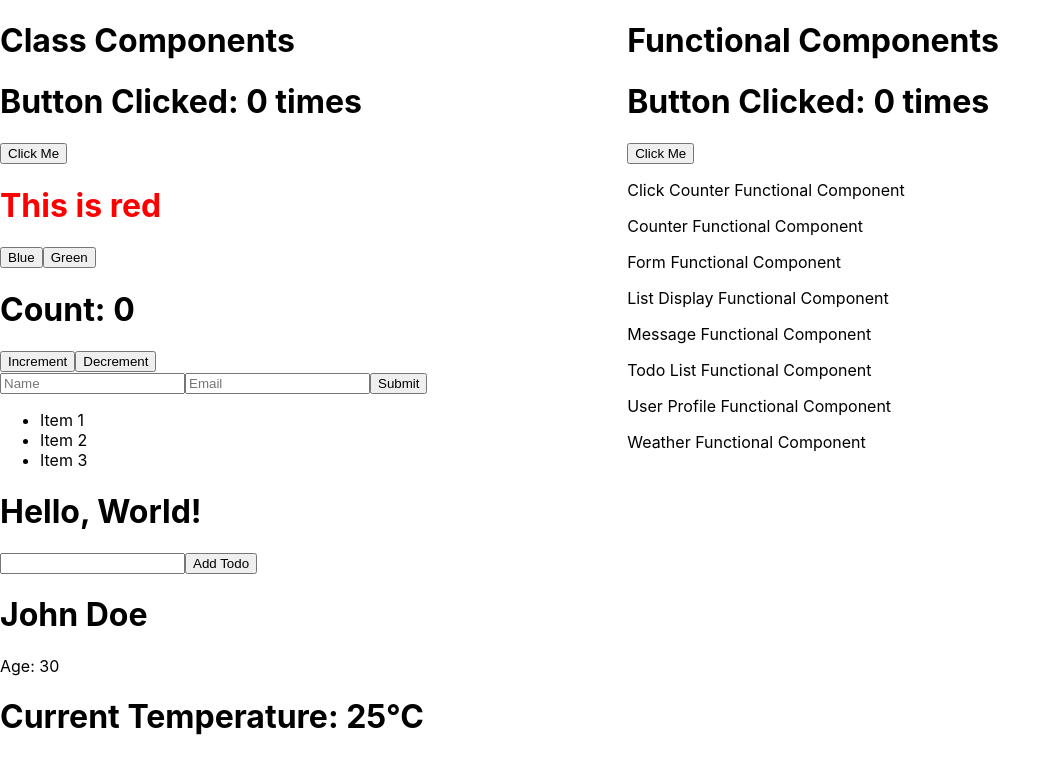
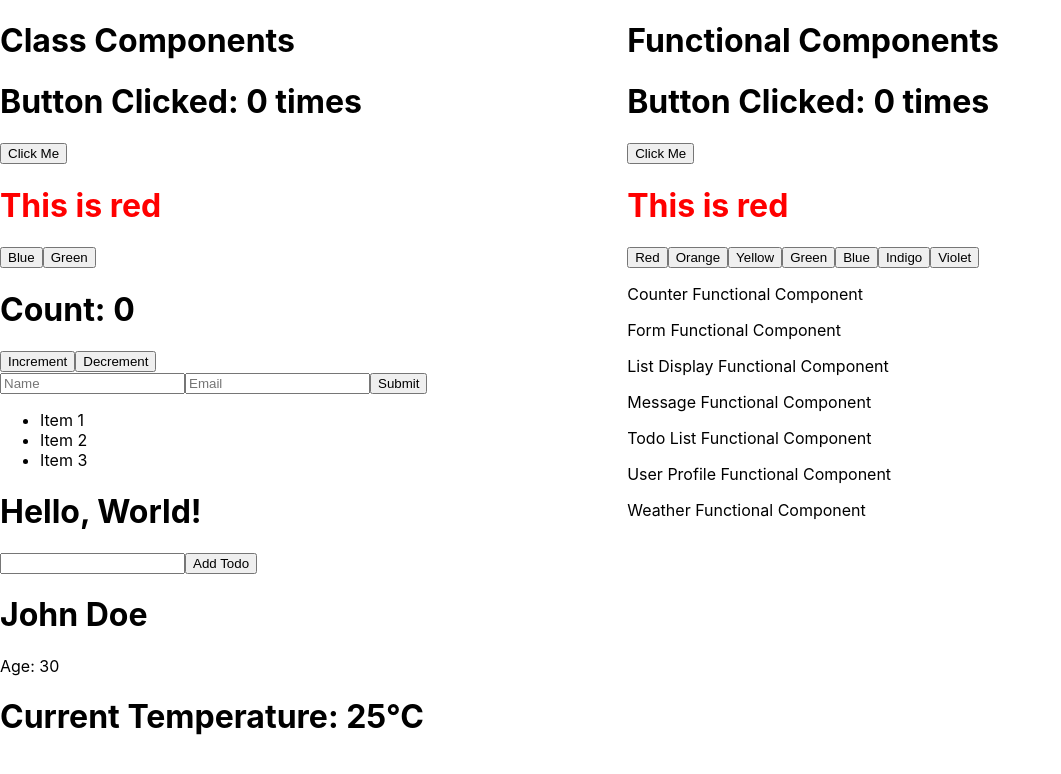
Before and after one commit to TraiLynne/ReactRefactorPractice, a React (Create React App) app in the folder app/: page / in a window 1280 px wide. Shown: the top 774 px of the page, without its empty margins (0-1061 px from the left). Built offline with nearby package versions, Linux system fonts and the light colour scheme.

Commit message:
Refactored `ColorPicker` into Functional Component - Utilized `useState` hook - Added hiccups - Does the word "color" start to look fake to anyone after a while?

```diff
--- a/app/src/components/ClickCounter/FunctionalComponent.js
+++ b/app/src/components/ClickCounter/FunctionalComponent.js
@@ -18,3 +18,9 @@ const ReClickCounter = () => {
 };
 
 export default ReClickCounter;
+
+/*
+Hiccup(s)
+
+At first I was not getting the update to the state. I was trying `counter++` instead of counter + 1
+*/
--- a/app/src/components/ColorPicker/FunctionalComponent.js
+++ b/app/src/components/ColorPicker/FunctionalComponent.js
@@ -1,5 +1,33 @@
+import { useState } from "react";
+
 const ReColorPicker = () => {
-	return <p>Click Counter Functional Component</p>;
+	// State
+	const [color, setColor] = useState("red");
+
+	const handleClick = (newColor) => {
+		setColor(newColor);
+	};
+
+	return (
+		<div>
+			<h1 style={{ color: color }}>This is {color}</h1>
+			<button onClick={() => handleClick("red")}>Red</button>
+			<button onClick={() => handleClick("orange")}>Orange</button>
+			<button onClick={() => handleClick("yellow")}>Yellow</button>
+			<button onClick={() => handleClick("green")}>Green</button>
+			<button onClick={() => handleClick("blue")}>Blue</button>
+			<button onClick={() => handleClick("indigo")}>Indigo</button>
+			<button onClick={() => handleClick("violet")}>Violet</button>
+		</div>
+	);
 };
 
 export default ReColorPicker;
+
+/*
+Hiccup(s)
+
+At first I was not getting the “Too many re-renders” error.
+
+I was using `onClick={handleClick(var)}` which meant I was setting the state constantly during render.
+*/
```
